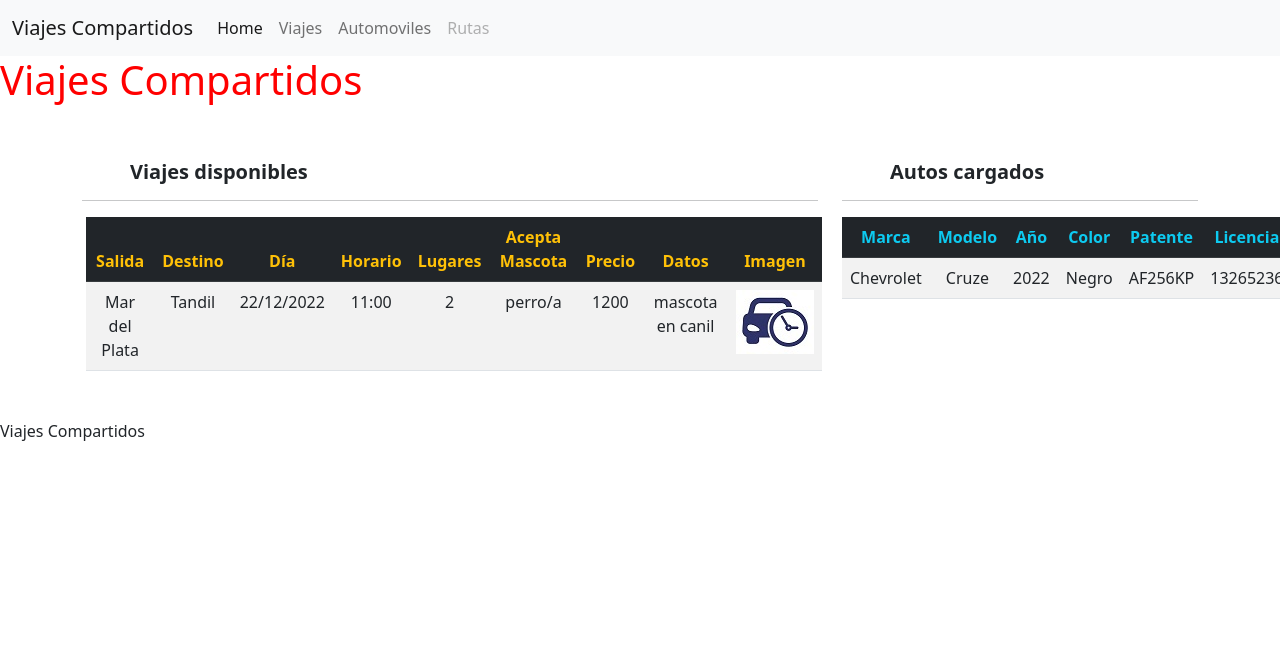
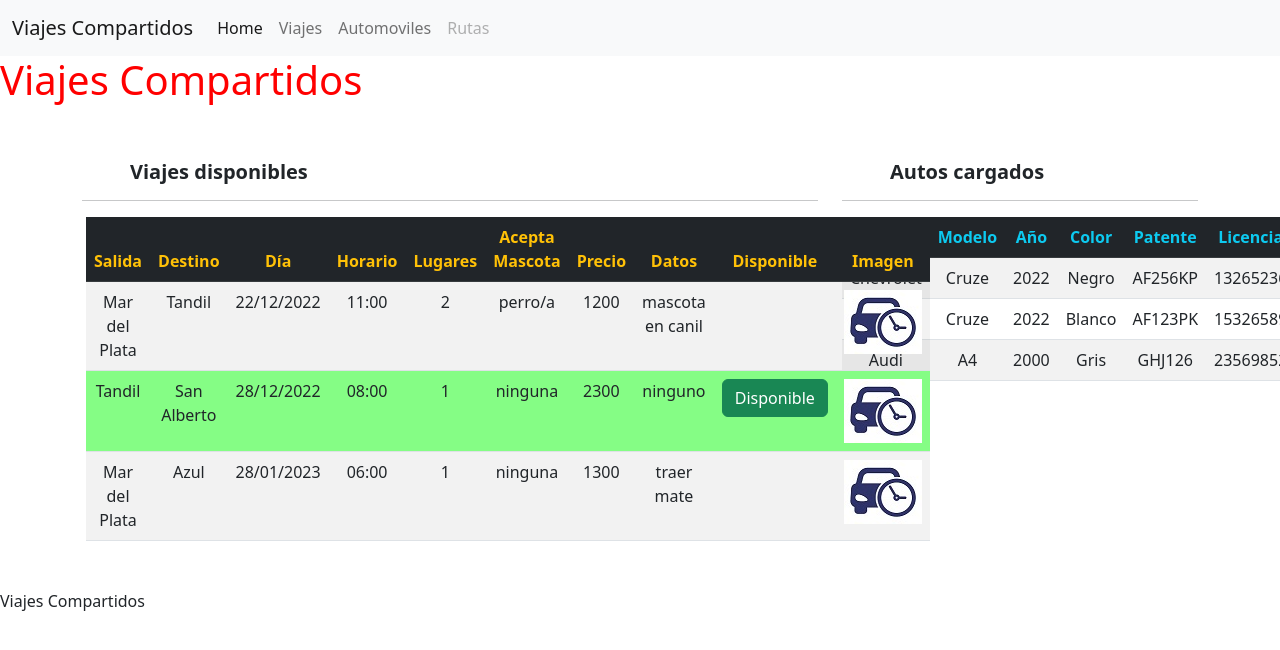
Before and after one commit to FelicitasAguerralde/SeminarioAngular_ViajesCompartidos, an Angular app: page / in a window 1280 px wide. Shown: the top 650 px of the page. Built offline with nearby package versions, Linux system fonts and the light colour scheme.

Commit message:
agregue directivas

```diff
--- a/src/app/automoviles-list/automoviles-list.component.html
+++ b/src/app/automoviles-list/automoviles-list.component.html
@@ -11,13 +11,13 @@
                 <th>Licencia</th>
         </thead>
         <tbody>
-                <tr>
-                    <td>{{automoviles.marca}}</td>
-                    <td>{{automoviles.modelo}}</td>
-                    <td>{{automoviles.anio}}</td>
-                    <td>{{automoviles.color}}</td>
-                    <td>{{automoviles.patente}}</td>
-                    <td>{{automoviles.licencia}}</td>
+                <tr *ngFor="let automovil of automoviles">
+                    <td>{{automovil.marca}}</td>
+                    <td>{{automovil.modelo}}</td>
+                    <td>{{automovil.anio}}</td>
+                    <td>{{automovil.color}}</td>
+                    <td>{{automovil.patente}}</td>
+                    <td>{{automovil.licencia}}</td>
                 </tr>
         </tbody>
         </table>
--- a/src/app/automoviles-list/automoviles-list.component.ts
+++ b/src/app/automoviles-list/automoviles-list.component.ts
@@ -6,12 +6,29 @@ import {Automoviles} from './automoviles';
   styleUrls: ['./automoviles-list.component.css']
 })
 export class AutomovilesListComponent {
-  automoviles : Automoviles={
+  automoviles : Automoviles []=[{
     marca :"Chevrolet",
     modelo :"Cruze",
     anio : 2022,
     color :"Negro",
     patente :"AF256KP",
     licencia : 13265236,
+  },
+  {
+    marca :"Ford",
+    modelo :"Cruze",
+    anio : 2022,
+    color :"Blanco",
+    patente :"AF123PK",
+    licencia : 15326589,
+  },
+  {
+    marca :"Audi",
+    modelo :"A4",
+    anio : 2000,
+    color :"Gris",
+    patente :"GHJ126",
+    licencia : 23569852,
   }
+]
 }
--- a/src/app/automoviles-list/automoviles.ts
+++ b/src/app/automoviles-list/automoviles.ts
@@ -4,5 +4,5 @@ export interface Automoviles{
     anio:number,
     color:string,
     patente: string,
-    licencia:number,
+    licencia:number
 }
--- a/src/app/viajes-list/viajes-list.component.css
+++ b/src/app/viajes-list/viajes-list.component.css
@@ -0,0 +1,3 @@
+.disponible{
+    background-color: rgb(133, 253, 133);
+}
--- a/src/app/viajes-list/viajes-list.component.html
+++ b/src/app/viajes-list/viajes-list.component.html
@@ -12,19 +12,21 @@
                 <th>Acepta Mascota</th>
                 <th>Precio</th>
                 <th>Datos</th>
+                <th>Disponible</th>
                 <th>Imagen</th>
             <tr>
         </thead>
         <tbody>
-            <tr>
-                <td>{{viajes.salida}}</td>
-                <td>{{viajes.destino}}</td>
-                <td>{{viajes.dia}}</td>
-                <td>{{viajes.horario}}</td>
-                <td>{{viajes.lugares}}</td>
-                <td>{{viajes.mascota}}</td>
-                <td>{{viajes.precio}}</td>
-                <td>{{viajes.datos}}</td>
-                <td><img [src]="viajes.images" [alt]="viajes.salida"></td>
+            <tr *ngFor="let viaje of viajes" [ngClass]="{'disponible':viaje.disponible}">
+                <td>{{viaje.salida}}</td>
+                <td>{{viaje.destino}}</td>
+                <td>{{viaje.dia}}</td>
+                <td>{{viaje.horario}}</td>
+                <td>{{viaje.lugares}}</td>
+                <td>{{viaje.mascota}}</td>
+                <td>{{viaje.precio}}</td>
+                <td>{{viaje.datos}}</td>
+                <td><span class="btn btn-success" *ngIf="viaje.disponible==true">Disponible</span></td>
+                <td><img [src]="viaje.images" [alt]="viaje.salida"></td>
             </tr>
     </table>
--- a/src/app/viajes-list/viajes-list.component.ts
+++ b/src/app/viajes-list/viajes-list.component.ts
@@ -6,7 +6,7 @@ import {Viajes} from './viajes';
   styleUrls: ['./viajes-list.component.css']
 })
 export class ViajesListComponent {
-  viajes : Viajes={
+    viajes : Viajes []=[{
       salida: "Mar del Plata",
       destino:"Tandil",
       dia: "22/12/2022",
@@ -15,6 +15,32 @@ export class ViajesListComponent {
       mascota:"perro/a",
       precio: 1200,
       datos:"mascota en canil",
+      disponible: false,
       images:"assets/img/viaje1.jpg",
+  },
+  {
+    salida: "Tandil",
+    destino:"San Alberto",
+    dia: "28/12/2022",
+    horario:"08:00",
+    lugares: 1,
+    mascota:"ninguna",
+    precio: 2300,
+    datos:"ninguno",
+    disponible: true,
+    images:"assets/img/viaje1.jpg",
+  },
+  {
+    salida: "Mar del Plata",
+    destino:"Azul",
+    dia: "28/01/2023",
+    horario:"06:00",
+    lugares: 1,
+    mascota:"ninguna",
+    precio: 1300,
+    datos:"traer mate",
+    disponible: false,
+    images:"assets/img/viaje1.jpg",
+  },
+]
 }
-}
--- a/src/app/viajes-list/viajes.ts
+++ b/src/app/viajes-list/viajes.ts
@@ -1,4 +1,5 @@
 export interface Viajes{
+    images: string,
     salida: string,
     destino:string,
     dia:string,
@@ -7,5 +8,5 @@ export interface Viajes{
     mascota: string,
     precio: number,
     datos: string,
-    images: string,
+    disponible: boolean,
 }
```
Lines whose indentation alone changed are shown as unchanged.
